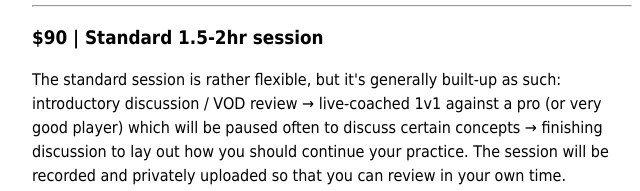
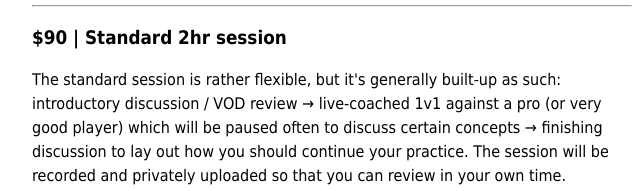
Before and after one commit to bySam/coaching, a plain HTML site: page index.html in a window 1280 px wide. Shown: the part 331-522 px from the top of the page, 308-948 px from the left. Drawn offline with Linux system fonts and the light colour scheme.

Commit message:
Update index.html

```diff
--- a/index.html
+++ b/index.html
@@ -31,7 +31,7 @@ My coaching focuses on the fundamentals of mechanics that aren't strictly mouse
 To get coaching, join the <a href="https://discord.gg/HsJNdwg3Ax">d0dgerz discord</a> and DM me there. Before getting coaching please read my <a href="https://bysam.github.io/strafe">Fundamentals of Strafe</a> guide, so that you're at least somewhat familiar with the material. It's okay if you don't understand all of it completely, we'll discuss it during the session, but read it at least once.
 <hr>
    <h3 class="sectionHead"><span class="titlemark"></span> <a
- id="x1-50004"></a>$90 | Standard 1.5-2hr session</h3>
+ id="x1-50004"></a>$90 | Standard 2hr session</h3>
 <!--l. 44--><p class="noindent" >
 The standard session is rather flexible, but it's generally built-up as such: introductory discussion / VOD review &#8594; live-coached 1v1 against a pro (or very good player) which will be paused often to discuss certain concepts &#8594; finishing discussion to lay out how you should continue your practice. The session will be recorded and privately uploaded so that you can review in your own time.
 <!--l. 44--><p class="noindent" >
```
